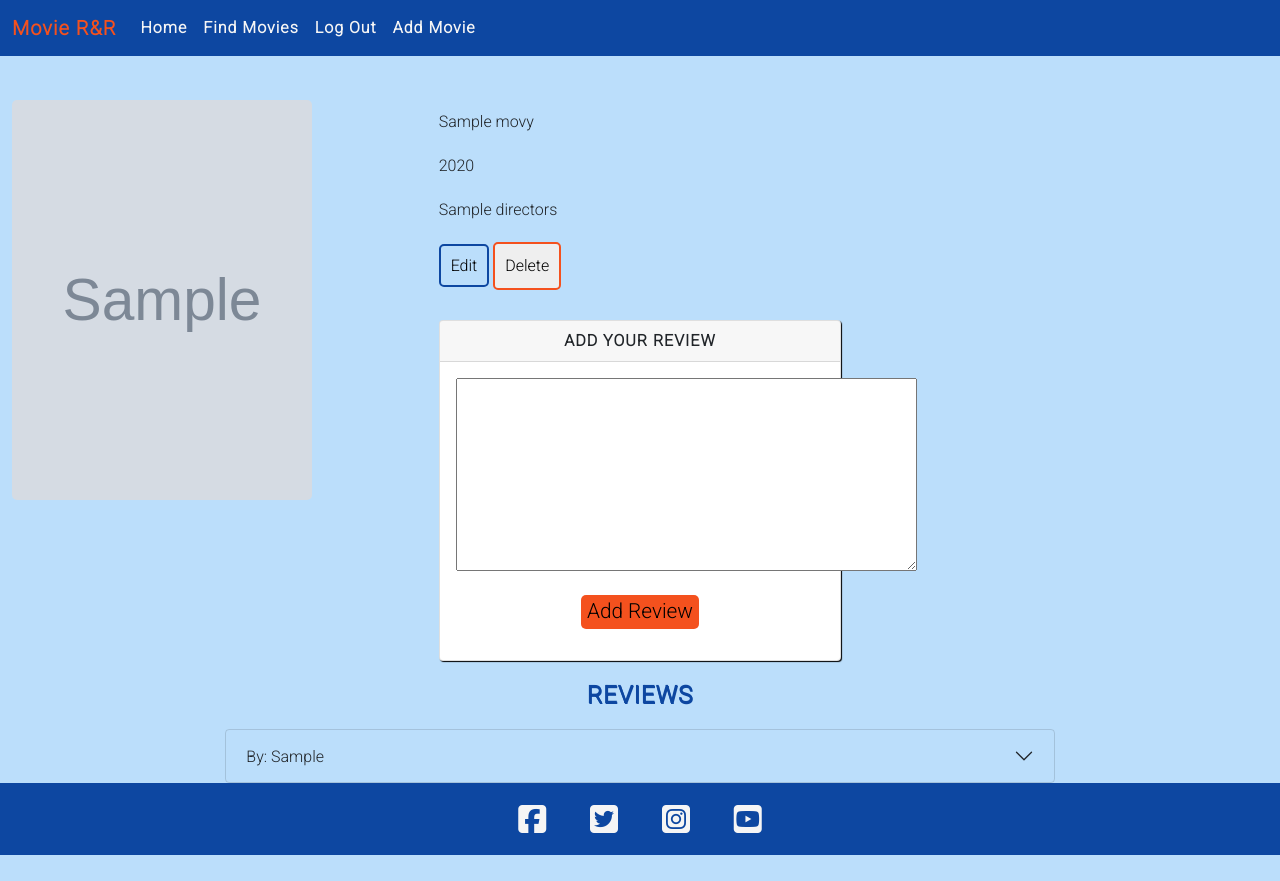
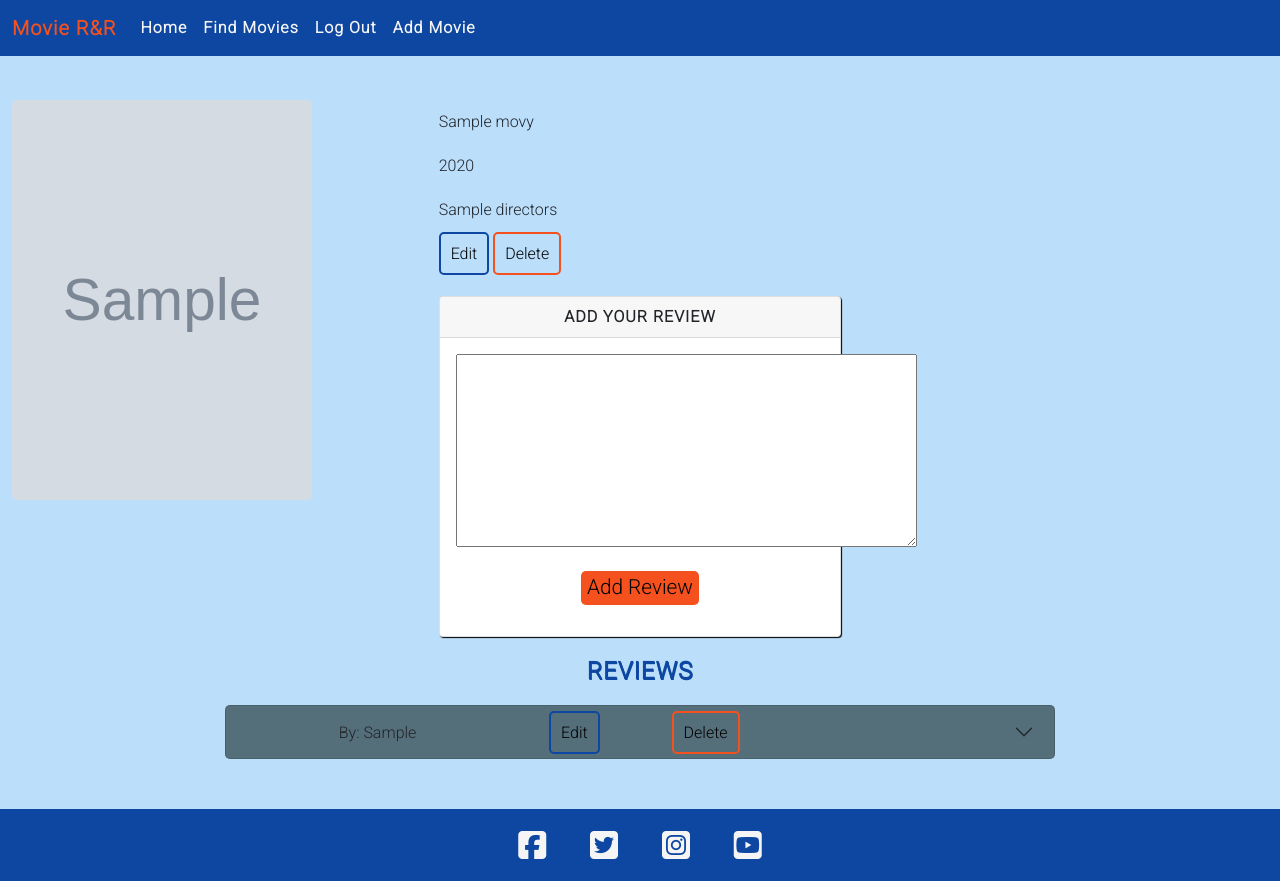
Before and after one commit to davidlidebrandt/milestone-project-3, a Flask app: page /moviepage/1 in a window 1280 px wide. Before the commit the page ends 855 px from the top, so only its background shows below. Run offline with Flask 2, Linux system fonts and the light colour scheme; the visitor is signed in with stand-in values (Sample User, id 1); grey boxes marked "Sample" are stand-in pictures; a database or web service that is not in the repository returns one stand-in record (values such as "Sample title"); some libraries are stand-ins or nearby versions.

Commit message:
Style moviepage accordion

```diff
--- a/app.py
+++ b/app.py
@@ -68,7 +68,7 @@ def find_movies(page=1):
     if request.method == "POST":
         movies = list(mongo_con.db.movies.find(
             {"$text": {"$search": request.form.get("search")}}))
-        return render_template("findmovies.html", movies=movies)
+        return render_template("findmovies.html", movies=movies, pages=None)
     movies = list(mongo_con.db.movies.find())
     if page == 1:
         sub_list = movies[0:10]
--- a/static/css/style.css
+++ b/static/css/style.css
@@ -250,6 +250,17 @@ main {
     background-color: #bbdefb;
 }
 
+.accordion {
+    background-color: #546e7a;
+    border-radius: 5px;
+    margin-top: 20px;
+    margin-bottom: 50px;
+}
+
+.accordion-body {
+    background-color: #c0ddf0;
+}
+
 .thumbnail {
     height: 150px;
 }
--- a/templates/findmovies.html
+++ b/templates/findmovies.html
@@ -6,14 +6,16 @@
     <button class="search-button" type="submit"><i class="fas fa-search"></i></button></div>
 </form>
 <div class="row">
-
+<!--Pagination element from Bootstrap-->
 <nav aria-label="...">
   <ul class="pagination pagination-lg">
+    {% if pages %}
     {% for i in range(pages) %}
     <li class="page-item">
       <a class="page-link" href="{{ url_for('find_movies', page=loop.index) }}" tabindex="-1">{{ loop.index }}</a>
    </li>
   {% endfor %}
+  {% endif %}
 </ul>
 </nav>
 
--- a/templates/moviepage.html
+++ b/templates/moviepage.html
@@ -9,7 +9,7 @@
 <div class="col-12 top-btm-mg-10">{{ get_movie.directors }}</div>
 {% if session.user %}
 {% if session.admin == True %}
-<div class="col-12 top-btm-mg-10"><a class="edit-button" href="">Edit</a> <button class="delete-button">Delete</button></div>
+<div class="col-12 top-btm-mg-10"><a class="edit-button" href="">Edit</a> <a class="delete-button" href="">Delete</a></div>
 <div class="col-12 top-btm-mg-10"></div>
 {% endif %}
 <div class="col-6"><div class="card">
@@ -35,7 +35,11 @@
     <div class="accordion-item">
     <h2 class="accordion-header" id="heading{{ loop.index }}">
       <button class="accordion-button collapsed" type="button" data-bs-toggle="collapse" data-bs-target="#collapse{{ loop.index }}" aria-expanded="false" aria-controls="collapse{{ loop.index }}">
-        By: {{ review.by_user }}
+        <div class="col-4">By: {{ review.by_user }}</div>
+        {% if review.by_user == session.user or session.admin == True %}
+        <div class="col-2"><a class="edit-button" href="">Edit</a> </div>
+        <div class="col-2"><a class="delete-button">Delete</a></div>
+        {% endif %}
       </button>
     </h2>
     <div id="collapse{{ loop.index }}" class="accordion-collapse collapse" aria-labelledby="heading{{ loop.index }}" data-bs-parent="#accordionExample">
```
